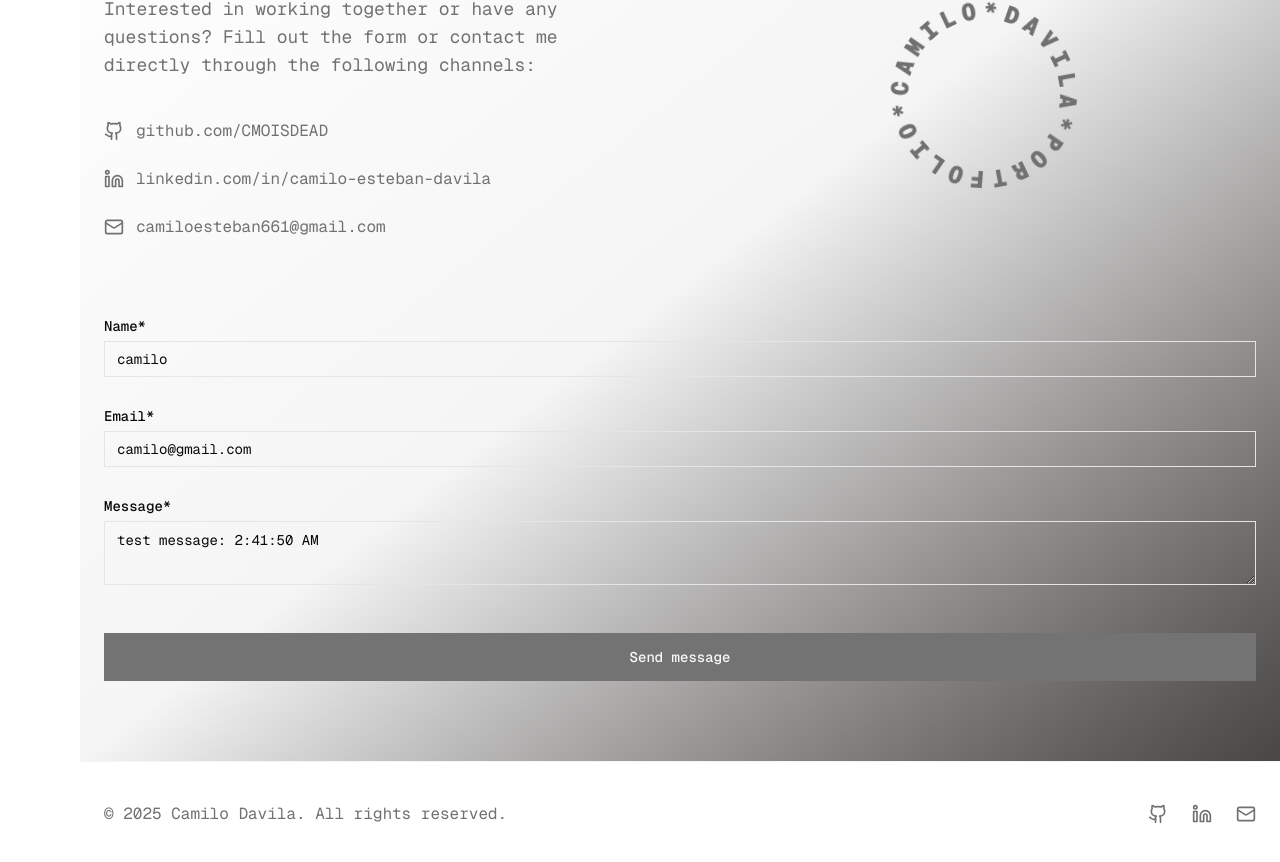
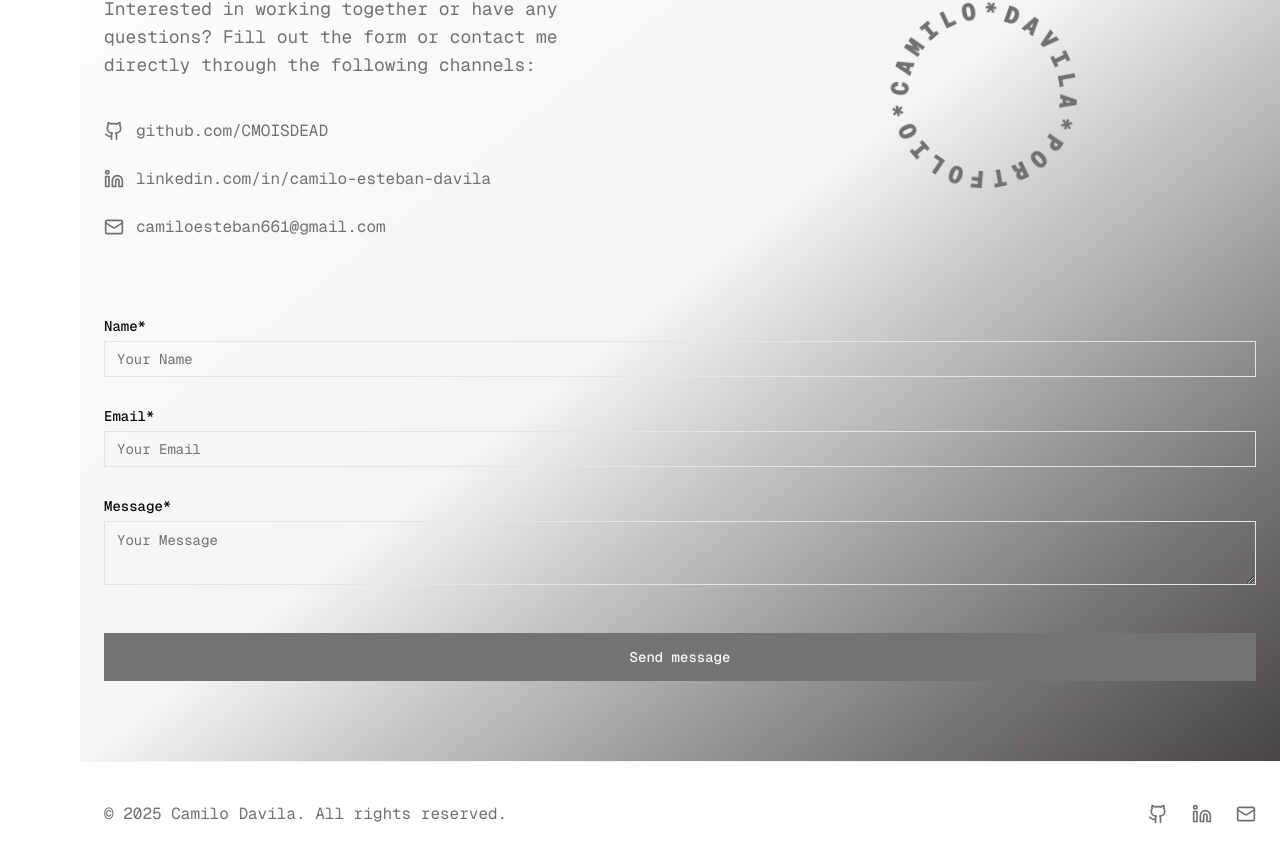
Before and after one commit to CMOISDEAD/portfolio, a Next.js app: page / in a window 1280 px wide. Shown: the part 8493-9355 px from the top of the page. Built offline with nearby package versions, Linux system fonts and the light colour scheme.

Commit message:
fix(contact-form): remove placeholder data

```diff
--- a/components/contact-form.tsx
+++ b/components/contact-form.tsx
@@ -39,9 +39,9 @@ export default function ContactForm() {
   const form = useForm<z.infer<typeof FormSchema>>({
     resolver: zodResolver(FormSchema),
     defaultValues: {
-      name: "camilo",
-      email: "camilo@gmail.com",
-      message: `test message: ${new Date().toLocaleTimeString()}`,
+      name: "",
+      email: "",
+      message: "",
     },
   });
 
```
